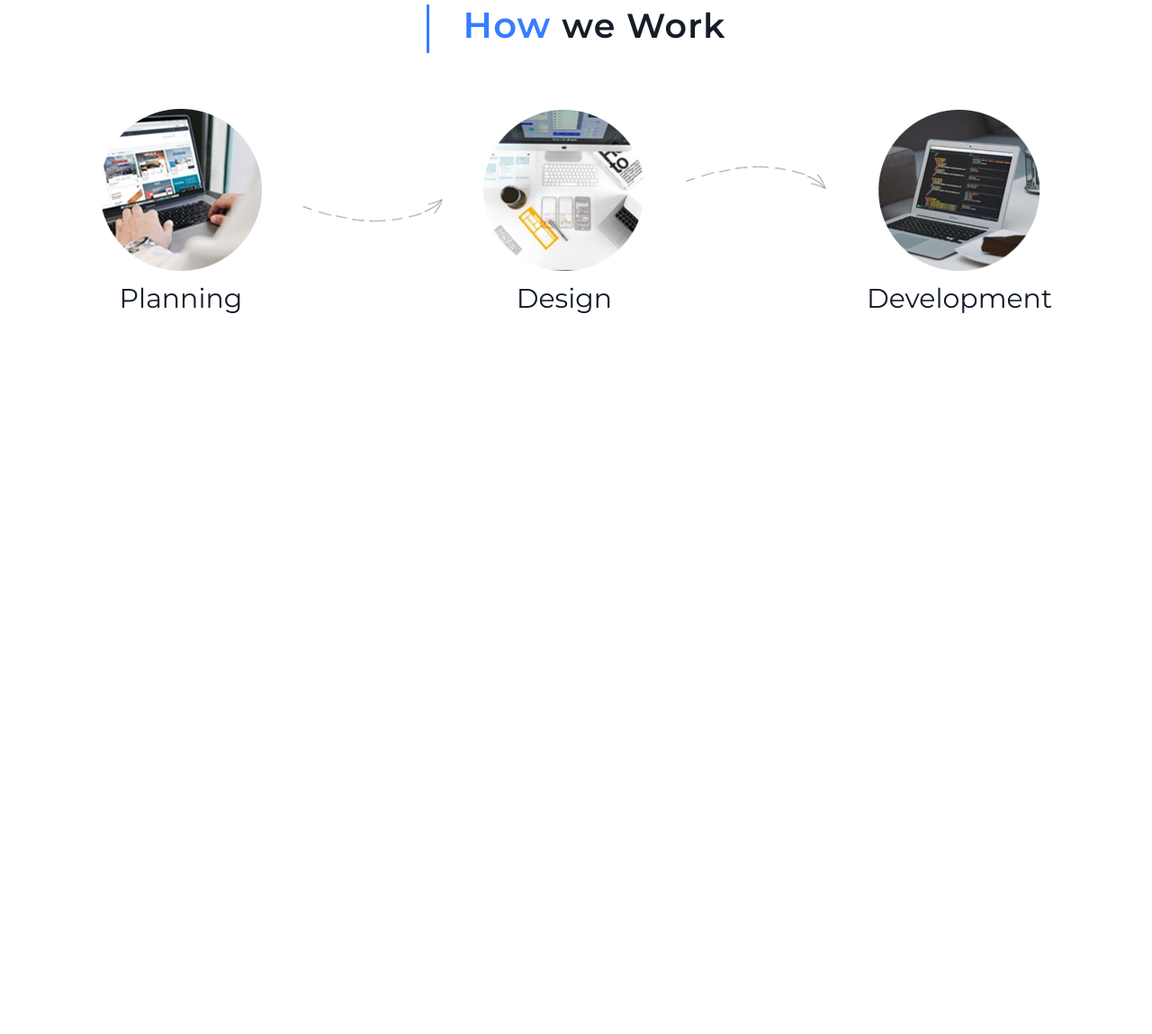
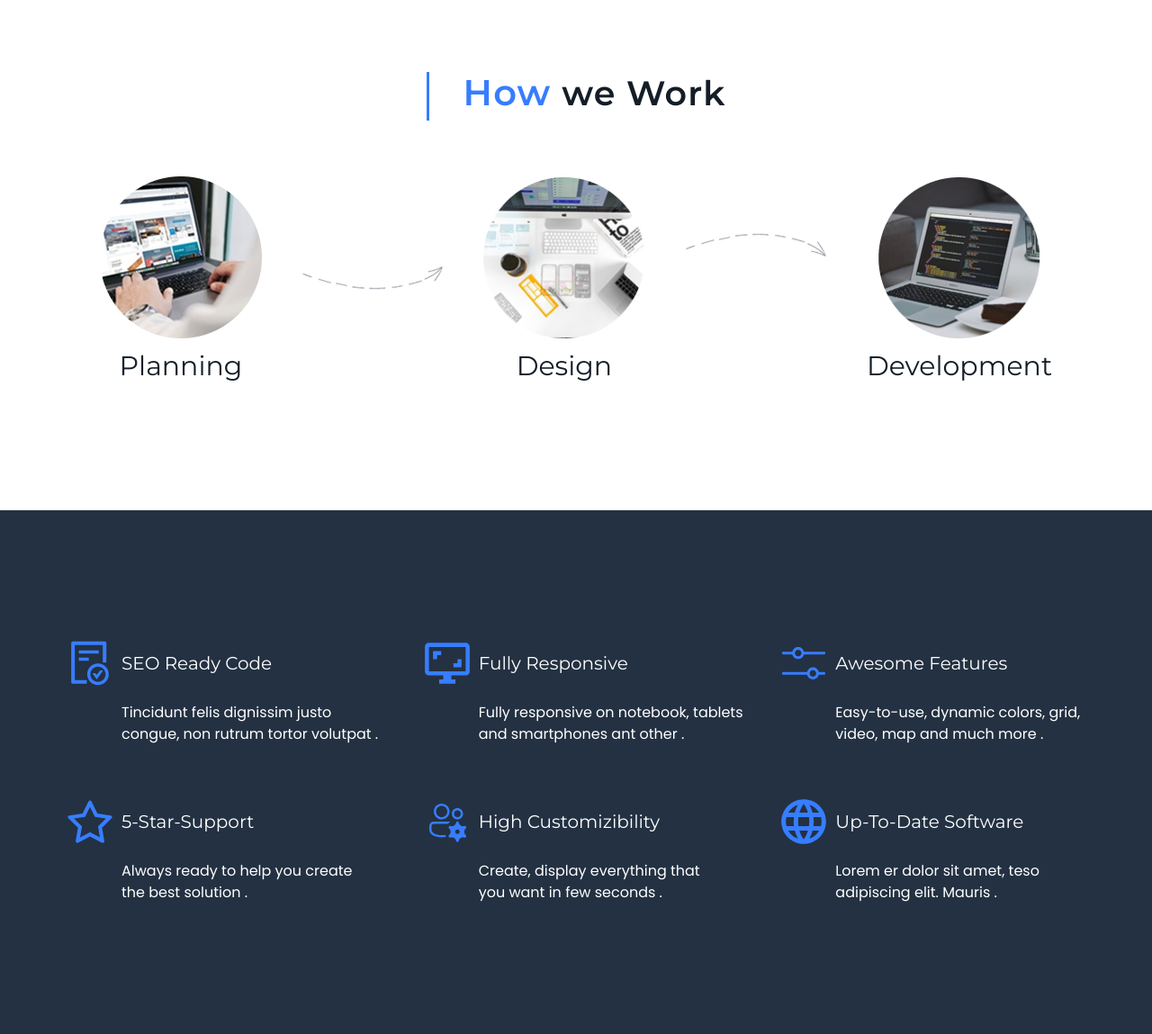
Before and after one commit to Andrew1224Reznik/project-2.WebTech, a website built with Vite: page src/index.html in a window 1280 px wide. Shown: the part 960-2109 px from the top of the page at 90% size. Before the commit the page ends 1377 px from the top, so only its background shows below. Built offline with nearby package versions, Linux system fonts and the light colour scheme.

Commit message:
features

```diff
--- /dev/null
+++ b/src/css/feauters.css
@@ -0,0 +1,87 @@
+.features {
+  padding-top: 70px; /* Верхний отступ секции */
+  padding-bottom: 70px; /* Нижний отступ секции */
+  background: #233142; /* Тёмный фон блока */
+}
+
+.features-list {
+  display: flex; /* Включаем Flexbox */
+  flex-direction: column; /* На мобильных элементы идут столбцом */
+  row-gap: 45px; /* Расстояние между карточками по вертикали */
+  padding-left: 20px; /* Отступ слева для всего списка */
+}
+
+.features-icon-title {
+  display: flex; /* Иконка и заголовок в одну линию */
+  align-items: center; /* Центрирование по вертикали */
+  gap: 10px; /* Расстояние между иконкой и заголовком */
+  margin-bottom: 10px; /* Отступ снизу */
+}
+
+.features-title {
+  font-family: var(--second-family); /* Второй шрифт */
+  font-weight: 400; /* Толщина текста */
+  font-size: 20px; /* Размер текста */
+  line-height: 115%; /* Межстрочный интервал */
+  text-transform: capitalize; /* Заглавная буква у каждого слова */
+  color: #fff; /* Белый цвет текста */
+}
+
+.features-text {
+  font-family: var(--font-family); /* Основной шрифт */
+  font-weight: 400; /* Толщина текста */
+  font-size: 16px; /* Размер текста */
+  line-height: 150%; /* Межстрочный интервал */
+  color: #fff; /* Белый текст */
+  max-width: 355px; /* Ограничение ширины текста */
+}
+
+/* ===== Планшет ===== */
+@media screen and (min-width: 768px) {
+  .features-list {
+    flex-direction: row; /* Элементы в строку */
+    flex-wrap: wrap; /* Разрешаем перенос карточек на новую строку */
+    column-gap: 15px; /* Горизонтальный промежуток */
+    row-gap: 50px; /* Вертикальный промежуток */
+  }
+
+  .features-item {
+    flex-basis: calc((100% - 30px) / 2);
+    /* Две колонки: 100% минус 15px * 2 отступов, поделить на 2 */
+  }
+
+  .features-icon-title {
+    margin-bottom: 5px; /* Чуть меньше отступ */
+  }
+
+  .features-text {
+    padding-left: 60px;
+    /* Смещение текста, чтобы выстроился под заголовком */
+  }
+}
+
+/* ===== Декстоп ===== */
+@media screen and (min-width: 1200px) {
+  .features {
+    padding-top: 145px; /* Увеличенные отступы — больше воздуха */
+    padding-bottom: 145px;
+  }
+
+  .features-list {
+    column-gap: 40px; /* Больше расстояния между карточками */
+    row-gap: 60px; /* Вертикальный интервал тоже увеличен */
+  }
+
+  .features-item {
+    flex-basis: calc((100% - 80px) / 3);
+    /* Три колонки: 100% минус 40px * 2 отступов, поделить на 3 */
+  }
+
+  .features-icon-title {
+    margin-bottom: 18px; /* Более крупный отступ под заголовок */
+  }
+
+  .t1 {
+    max-width: 320px; /* Дополнительный класс для ограничения ширины */
+  }
+}
--- a/src/css/info.css
+++ b/src/css/info.css
@@ -132,6 +132,11 @@
 
 /* Медиазапрос для больших экранов */
 @media screen and (min-width: 1200px) {
+  .info {
+    padding-top: 145px; /* Отступ сверху блока */
+    padding-bottom: 145px; /* Отступ снизу блока */
+  }
+
   .info-title-line {
     gap: 38px; /* Увеличиваем расстояние между линией и заголовком */
   }
--- a/src/css/styles.css
+++ b/src/css/styles.css
@@ -1,6 +1,7 @@
 @import url('./header.css');
 @import url('./hero.css');
 @import url('./info.css');
+@import url('./feauters.css');
 
 p,
 h1,
--- a/src/index.html
+++ b/src/index.html
@@ -184,7 +184,7 @@
             <a href="#" class="hero-button-link backdrop-button">Start Now</a>
             <a href="#" class="hero-button-link-2"><span>Learn More</span></a>
           </div>
-          <div class="hero-image" data-aos="fade-up-left" data-aos-delay="1550">
+          <div class="hero-image" data-aos="fade-up-left" data-aos-delay="1540">
             <img
               src="./img/businessman.png"
               alt="hero image"
@@ -244,5 +244,82 @@
         </ul>
       </div>
     </section>
+
+    <!-- FEAUTERS SECTION -->
+    <section class="features">
+      <div class="container">
+        <ul class="features-list">
+          <li class="features-item" data-aos="fade-right">
+            <div class="features-icon-title">
+              <svg class="features-icon" width="50" height="50">
+                <use href="./img/symbol-defs.svg#icon-SEO"></use>
+              </svg>
+              <h3 class="features-title">SEO Ready Code</h3>
+            </div>
+            <p class="features-text">
+              Tincidunt felis dignissim justo congue, non rutrum tortor volutpat
+              .
+            </p>
+          </li>
+          <li class="features-item" data-aos="fade-right" data-aos-delay="150">
+            <div class="features-icon-title">
+              <svg class="features-icon" width="50" height="50">
+                <use href="./img/symbol-defs.svg#icon-notebook"></use>
+              </svg>
+              <h3 class="features-title">Fully Responsive</h3>
+            </div>
+            <p class="features-text">
+              Fully responsive on notebook, tablets and smartphones ant other .
+            </p>
+          </li>
+          <li class="features-item" data-aos="fade-right" data-aos-delay="200">
+            <div class="features-icon-title">
+              <svg class="features-icon" width="50" height="50">
+                <use href="./img/symbol-defs.svg#icon-features"></use>
+              </svg>
+              <h3 class="features-title">Awesome Features</h3>
+            </div>
+            <p class="features-text">
+              Easy-to-use, dynamic colors, grid, video, map and much more .
+            </p>
+          </li>
+          <li class="features-item" data-aos="fade-right">
+            <div class="features-icon-title">
+              <svg class="features-icon" width="50" height="50">
+                <use href="./img/symbol-defs.svg#icon-star"></use>
+              </svg>
+              <h3 class="features-title">5-star-support</h3>
+            </div>
+            <p class="features-text t1">
+              Always ready to help you create the best solution .
+            </p>
+          </li>
+          <li class="features-item" data-aos="fade-right" data-aos-delay="150">
+            <div class="features-icon-title">
+              <svg class="features-icon" width="50" height="50">
+                <use
+                  href="./img/symbol-defs.svg#icon-High-Customizibility"
+                ></use>
+              </svg>
+              <h3 class="features-title">High Customizibility</h3>
+            </div>
+            <p class="features-text t1">
+              Create, display everything that you want in few seconds .
+            </p>
+          </li>
+          <li class="features-item" data-aos="fade-right" data-aos-delay="200">
+            <div class="features-icon-title">
+              <svg class="features-icon" width="50" height="50">
+                <use href="./img/symbol-defs.svg#icon-software"></use>
+              </svg>
+              <h3 class="features-title">Up-to-date Software</h3>
+            </div>
+            <p class="features-text">
+              Lorem er dolor sit amet, teso adipiscing elit. Mauris .
+            </p>
+          </li>
+        </ul>
+      </div>
+    </section>
   </body>
 </html>
```
